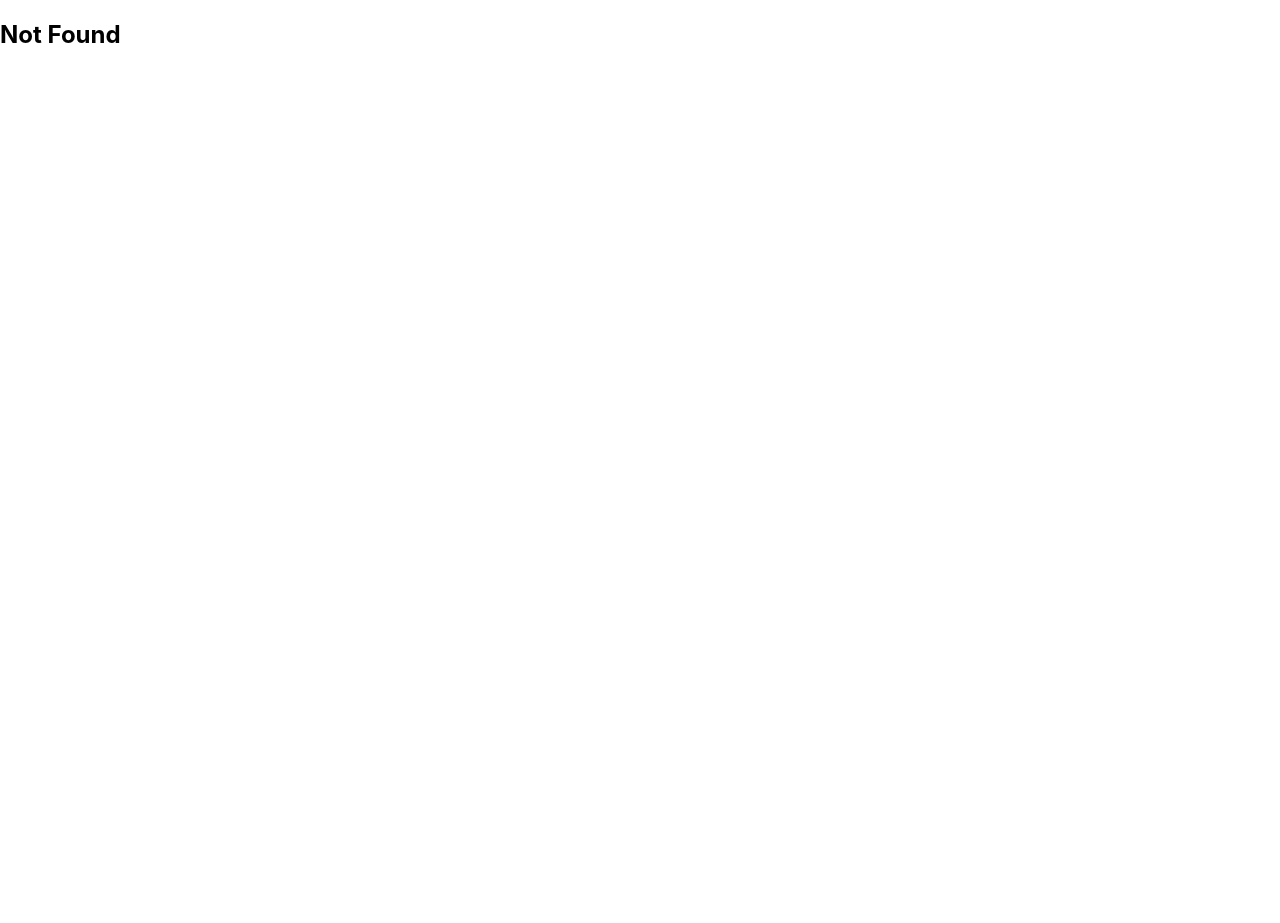
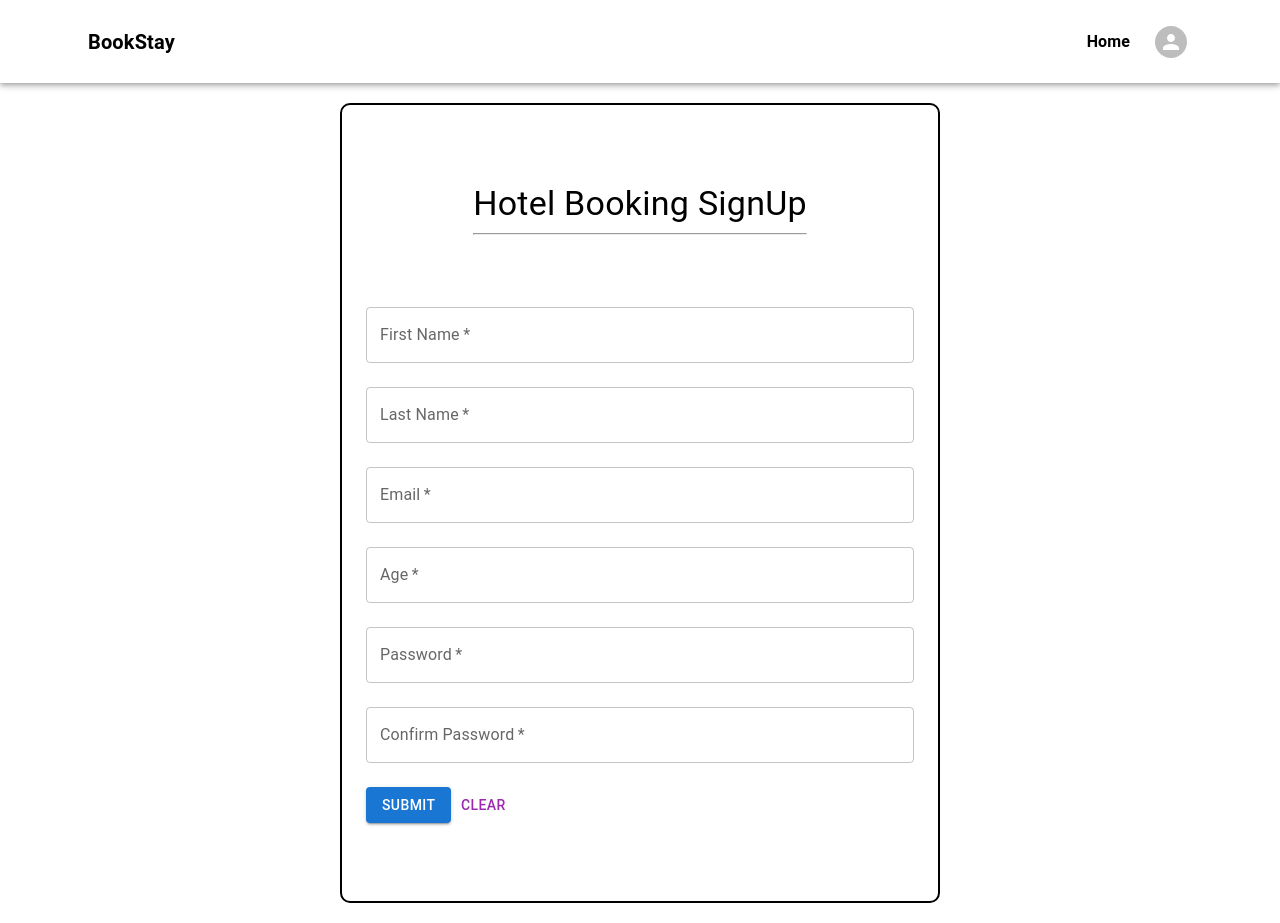
Before and after one commit to Rahul0550/HotelBookingApp, a React (Create React App) app: page /signup in a window 1280 px wide. Before the commit the page ends 800 px from the top, so only its background shows below. Built offline with nearby package versions, Linux system fonts and the light colour scheme.

Commit message:
signup/signin page added

```diff
--- a/public/index.html
+++ b/public/index.html
@@ -24,7 +24,7 @@
       work correctly both with client-side routing and a non-root public URL.
       Learn how to configure a non-root public URL by running `npm run build`.
     -->
-    <title>React App</title>
+    <title>Hotel Booking App</title>
   </head>
   <body>
     <noscript>You need to enable JavaScript to run this app.</noscript>
--- a/src/App.jsx
+++ b/src/App.jsx
@@ -3,6 +3,8 @@ import { Route, Routes } from "react-router-dom";
 import LoadingSkeleton from "./components/LoadingSkeleton";
 import { QueryClient, QueryClientProvider } from "react-query";
 import BookingHistory from "./components/BookingHistory";
+import Login from "./components/signin_up/Login";
+import SignUpForm from "./components/signin_up/SignUp";
 
 const Home = lazy(() => import("./pages/Home"));
 const NotFound = lazy(() => import("./pages/NotFound"));
@@ -19,6 +21,8 @@ function App() {
             <Route path="/" element={<Home />} />
             <Route path="/hotel/:slug" element={<HotelInfo />} />
             <Route path="/bookingHistory" element={<BookingHistory/>}/>
+            <Route path="/login" element={<Login/>}/>
+            <Route path="/signup" element={<SignUpForm/>}/>
             <Route path="*" element={<NotFound />} />
           </Routes>
         </QueryClientProvider>
--- a/src/components/NavBar.jsx
+++ b/src/components/NavBar.jsx
@@ -105,7 +105,7 @@ export default function NavBar({ hotels=[], setHotels, originalHotels=[] }) {
                   onClose={handleMenuClose}
                 >
                   {/* "Sign In / Sign Up" option */}
-                  <MenuItem onClick={() => navigate("/signIn")}>
+                  <MenuItem onClick={() => navigate("/login")}>
                     Sign In / Sign Up
                   </MenuItem>
                   {/* "Booking History" option */}
--- /dev/null
+++ b/src/components/signin_up/Login.jsx
@@ -0,0 +1,80 @@
+import React from 'react'
+import {
+    Button,
+    Container,
+    TextField,
+    Checkbox,
+    Grid,
+    Typography,
+    Link,
+    Box,
+  } from "@mui/material";
+import { useNavigate } from 'react-router-dom';
+import NavBar from '../NavBar';
+
+export default function Login() {
+    const navigate = useNavigate();
+  return (
+    <>
+    <NavBar/>
+        <Container
+        maxWidth="sm"
+        sx={{
+          display: "flex",
+          flexDirection: "column",
+          justifyContent: "center",
+          alignItems: "center",
+          height: "75vh",
+          marginTop: "5vh",
+          border: "2px solid black",
+          borderRadius: "10px",
+        }}
+      >
+        <Box sx={{ mb: 2 }}>
+          <Typography variant="h4">Hotel Booking</Typography>
+          <hr />
+        </Box>
+        <form>
+          <Grid container spacing={2}>
+            <Grid item xs={12}>
+              <TextField
+                fullWidth
+                label="Username"
+                name="userName"
+                placeholder="Enter username"
+                variant="outlined"
+              />
+            </Grid>
+            <Grid item xs={12}>
+              <TextField
+                fullWidth
+                label="Password"
+                name="password"
+                type="password"
+                placeholder="Enter password"
+                variant="outlined"
+              />
+            </Grid>
+            <Grid item xs={12}>
+              <Checkbox name="remember" />
+              <label htmlFor="remember">Remember me</label>
+            </Grid>
+            <Grid item xs={12}>
+              <Button fullWidth variant="contained" color="primary">
+                Sign in
+              </Button>
+            </Grid>
+            <Grid item xs={12}>
+              <Typography>Need help signing in?</Typography>
+            </Grid>
+            <Grid item xs={12}>
+              <Typography>
+                Don't have an account? <Link onClick={() => navigate("/signup")}>Sign up</Link>
+              </Typography>
+            </Grid>
+          </Grid>
+        </form>
+      </Container>
+    </>
+  )
+}
--- /dev/null
+++ b/src/components/signin_up/SignUp.jsx
@@ -0,0 +1,143 @@
+import React, { useState } from "react";
+import { TextField, Button, Container, Box, Typography } from "@mui/material";
+import NavBar from "../NavBar";
+
+export default function SignUpForm() {
+  const [formData, setFormData] = useState({
+    firstName: "",
+    lastName: "",
+    email: "",
+    age: "",
+    password: "",
+    confirmPassword: "",
+  });
+
+  const handleChange = (event) => {
+    const { name, value } = event.target;
+    setFormData((prevData) => ({
+      ...prevData,
+      [name]: value,
+    }));
+  };
+
+  const handleSubmit = (event) => {
+    event.preventDefault();
+    // Perform form submission logic here
+    console.log(formData); // You can replace this with your actual submission logic
+  };
+
+  const handleClear = () => {
+    setFormData({
+      firstName: "",
+      lastName: "",
+      email: "",
+      age: "",
+      password: "",
+      confirmPassword: "",
+    });
+  };
+
+  return (
+    <>
+    <NavBar/>
+      <Container
+        maxWidth="sm"
+        sx={{
+          display: "flex",
+          flexDirection: "column",
+          justifyContent: "center",
+          alignItems: "center",
+          height: "100vh",
+          border: "2px solid black",
+          borderRadius: "10px",
+          marginTop: "20px",
+          marginBottom: "20px",
+        }}
+      >
+        <Box sx={{ mb: 2 }}>
+          <Typography variant="h4">Hotel Booking SignUp</Typography>
+          <hr />
+        </Box>
+        <Box mt={4} sx={{ width: "100%" }}>
+          <form onSubmit={handleSubmit}>
+            <TextField
+              label="First Name"
+              name="firstName"
+              value={formData.firstName}
+              onChange={handleChange}
+              fullWidth
+              required
+              margin="normal"
+            />
+            <TextField
+              label="Last Name"
+              name="lastName"
+              value={formData.lastName}
+              onChange={handleChange}
+              fullWidth
+              required
+              margin="normal"
+            />
+            <TextField
+              label="Email"
+              name="email"
+              value={formData.email}
+              onChange={handleChange}
+              fullWidth
+              required
+              margin="normal"
+              type="email"
+            />
+            <TextField
+              label="Age"
+              name="age"
+              value={formData.age}
+              onChange={handleChange}
+              fullWidth
+              required
+              margin="normal"
+              type="number"
+            />
+            <TextField
+              label="Password"
+              name="password"
+              value={formData.password}
+              onChange={handleChange}
+              fullWidth
+              required
+              margin="normal"
+              type="password"
+            />
+            <TextField
+              label="Confirm Password"
+              name="confirmPassword"
+              value={formData.confirmPassword}
+              onChange={handleChange}
+              fullWidth
+              required
+              margin="normal"
+              type="password"
+            />
+            <Button
+              type="submit"
+              variant="contained"
+              color="primary"
+              sx={{ mt: 2 }}
+            >
+              Submit
+            </Button>
+            <Button
+              type="button"
+              variant="text"
+              color="secondary"
+              onClick={handleClear}
+              sx={{ mt: 2 }}
+            >
+              Clear
+            </Button>
+          </form>
+        </Box>
+      </Container>
+    </>
+  );
+}
```
